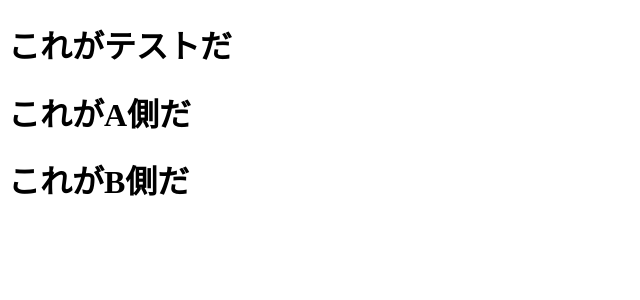
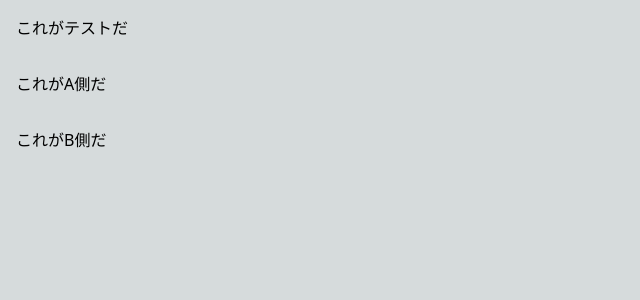
Before and after one commit to tmo-taka/next-app-router, a Next.js app: page /about in a window 1280 px wide. Shown: the top 300 px of the page, without its empty margins (0-640 px from the left). Built offline with nearby package versions, Linux system fonts and the light colour scheme.

Commit message:
css対応

```diff
--- a/app/about/layout.tsx
+++ b/app/about/layout.tsx
@@ -13,12 +13,10 @@ type Props =  {
 
 export default function Layout({children, a, b}: Props) {
     return (
-        <html lang="en">
-            <body className="bg-black" suppressHydrationWarning>
-                <div>{children}</div>
-                <div>{a}</div>
-                <div>{b}</div>
-            </body>
-        </html>
+        <div>
+            <div>{children}</div>
+            <div>{a}</div>
+            <div>{b}</div>
+        </div>
     );
 }
--- a/app/globals.css
+++ b/app/globals.css
@@ -18,12 +18,7 @@
 
 body {
   color: rgb(var(--foreground-rgb));
-  background: linear-gradient(
-      to bottom,
-      transparent,
-      rgb(var(--background-end-rgb))
-    )
-    rgb(var(--background-start-rgb));
+  background: rgb(var(--background-start-rgb));
 }
 
 @layer utilities {
--- a/app/layout.tsx
+++ b/app/layout.tsx
@@ -1,4 +1,5 @@
 import type { Metadata } from "next";
+import './globals.css'
 
 export const metadata: Metadata = {
     title: "topのlayout",
--- a/app/set/[slug]/page.tsx
+++ b/app/set/[slug]/page.tsx
@@ -1,7 +1,7 @@
 export default function Page() {
     return (
         <div>
-            <p className="p-4">これがテストだ</p>
+            <h1 className="p-4">これがテストだ</h1>
         </div>
     );
 }
```
